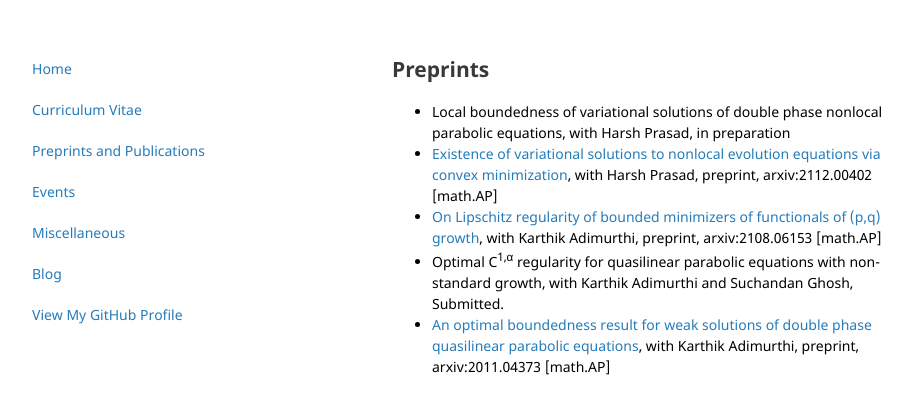
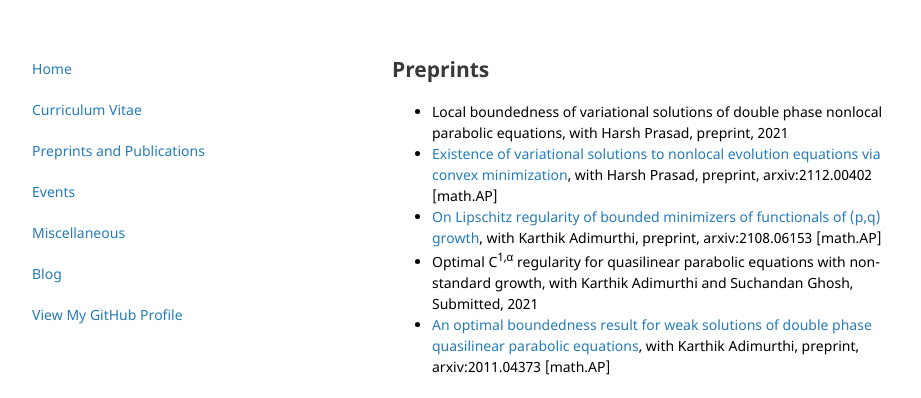
Before and after one commit to vivektewary/vivektewary.github.io, a Jekyll site: the page built from pubs.html, in a window 1280 px wide and 900 px high. Shown: the top 398 px of the window, without its empty margins (178-1099 px from the left). Built offline with Jekyll 4.4.1, drawn with Linux system fonts in a browser that asks for light colours.

Commit message:
Update pubs.html

```diff
--- a/pubs.html
+++ b/pubs.html
@@ -5,10 +5,10 @@ title: Home
 
 <h2>Preprints</h2>
 <ul>
-<li>Local boundedness of variational solutions of double phase nonlocal parabolic equations, with Harsh Prasad, in preparation</li>
+<li>Local boundedness of variational solutions of double phase nonlocal parabolic equations, with Harsh Prasad, preprint, 2021</li>
 <li><a href="https://arxiv.org/abs/2112.00402"style="text-decoration:none" target="_blank">Existence of variational solutions to nonlocal evolution equations via convex minimization</a>, with Harsh Prasad, preprint, arxiv:2112.00402 [math.AP]</li>
 <li><a href="https://arxiv.org/abs/2108.06153"style="text-decoration:none" target="_blank">On Lipschitz regularity of bounded minimizers of functionals of (p,q) growth</a>, with Karthik Adimurthi, preprint, arxiv:2108.06153 [math.AP]</li>
-<li>Optimal C<sup>1,&alpha;</sup> regularity for quasilinear parabolic equations with non-standard growth, with Karthik Adimurthi and Suchandan Ghosh, Submitted.</li>
+<li>Optimal C<sup>1,&alpha;</sup> regularity for quasilinear parabolic equations with non-standard growth, with Karthik Adimurthi and Suchandan Ghosh, Submitted, 2021</li>
 <li><a href="https://arxiv.org/abs/2011.04373"style="text-decoration:none" target="_blank">An optimal boundedness result for weak solutions of double phase quasilinear parabolic equations</a>, with Karthik Adimurthi, preprint, arxiv:2011.04373 [math.AP]</li>
 </ul>
 <h2>Publications</h2>
```
